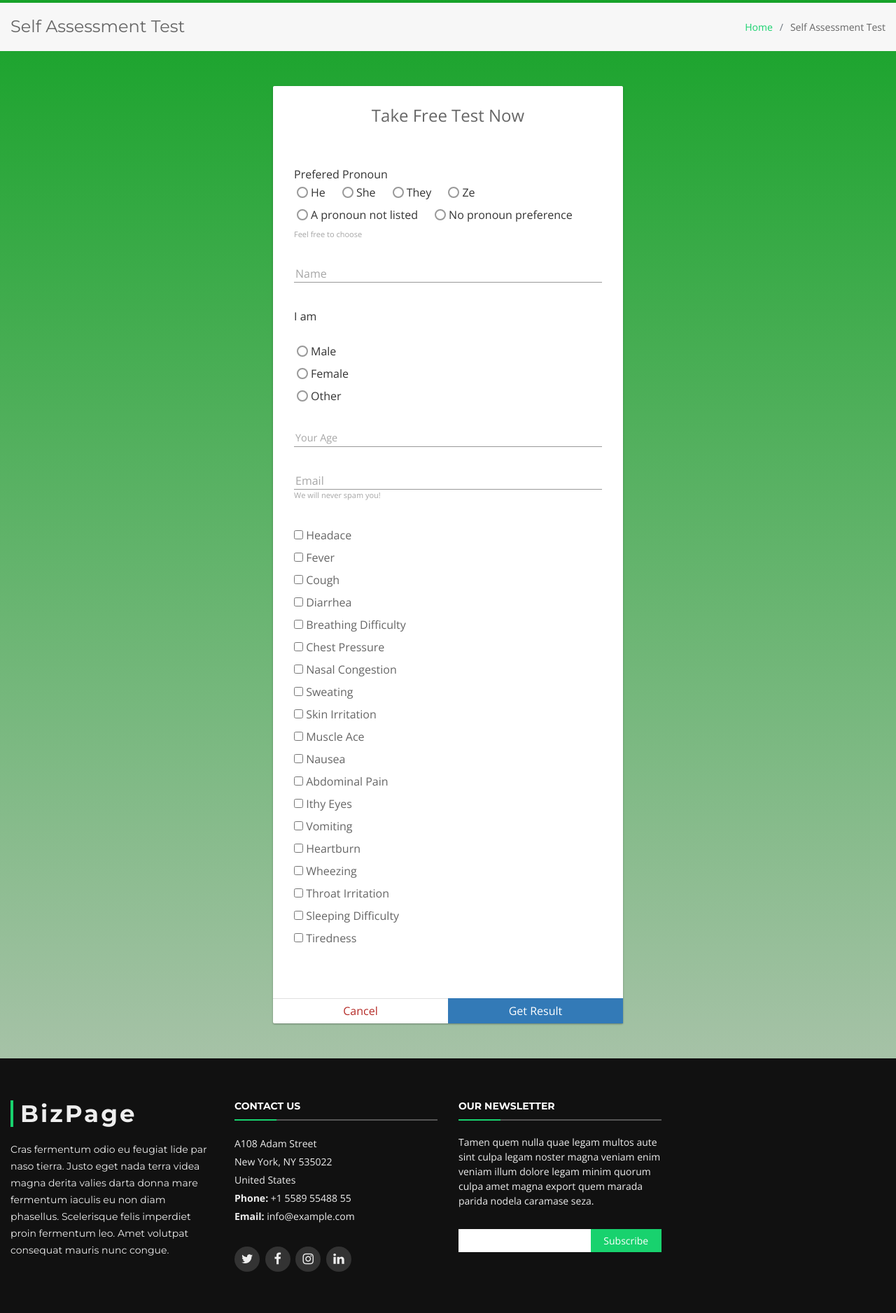
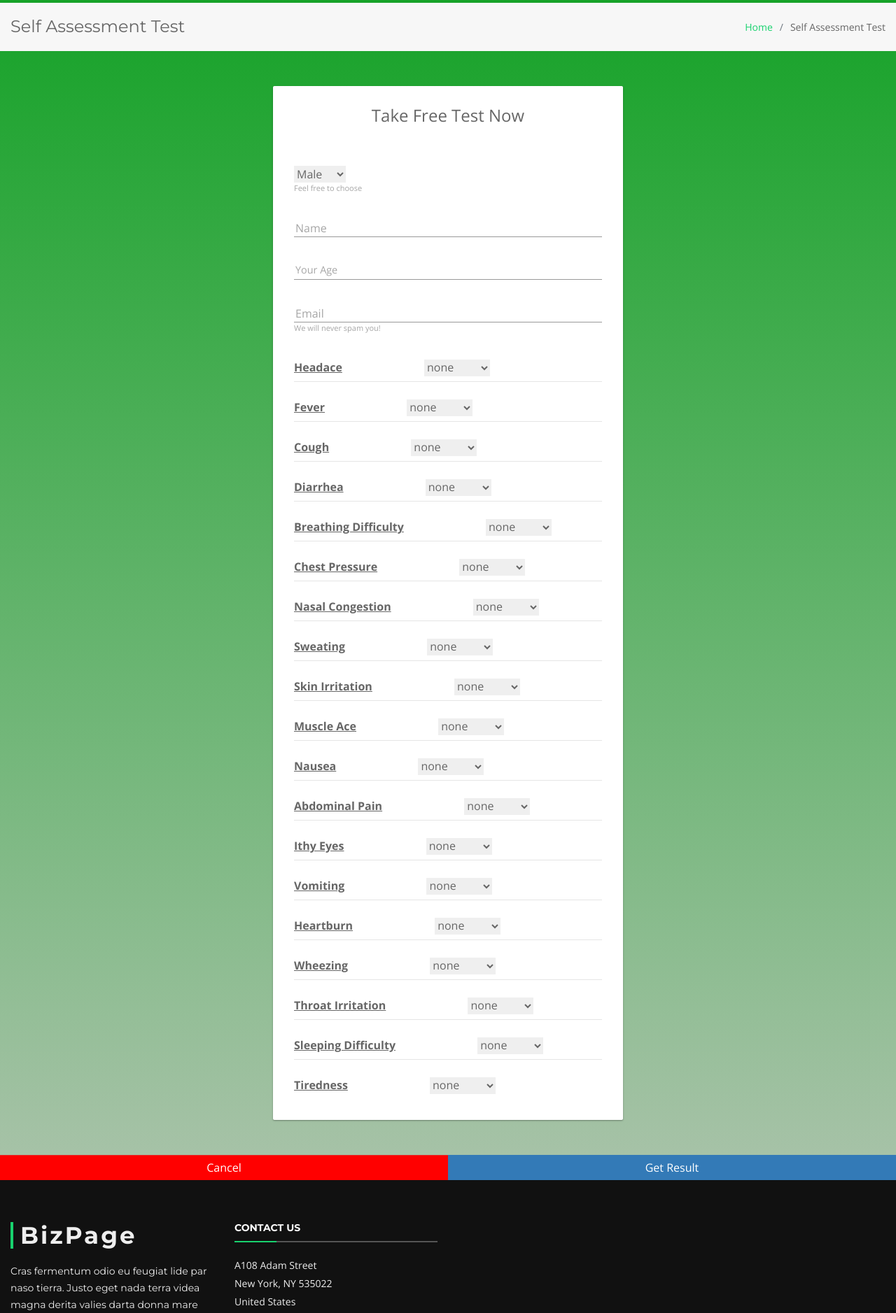
Before and after one commit to raghavguptaeng/The-Virtue-Doctor, a Flask app: page /selfAssess.html in a window 1280 px wide. Shown: the part 86-1963 px from the top of the page at 70% size. Run offline with Flask 2, Linux system fonts and the light colour scheme; some libraries are stand-ins or nearby versions.

Commit message:
Data retreived from self-assess form

```diff
--- a/Main.py
+++ b/Main.py
@@ -1,5 +1,6 @@
 from flask import Flask,render_template,request
 from flask_sqlalchemy import SQLAlchemy
+import pandas as pd
 import json
 #-----------------------------------------------------------------
 app = Flask(__name__)
@@ -68,7 +69,37 @@ def Develouper_contact():
 
     return render_template('Contact.html')
 #-----------------------------------------------------------------
-@app.route('/selfAssess.html')
+@app.route('/selfAssess.html' , methods=['GET','POST'])
 def Assess():
+    if(request.method == 'POST'):
+        problems=[]
+        gender = request.form.get('Gender')
+        name = request.form.get('pname')
+        age = request.form.get('age')
+        email = request.form.get('e')
+        problems.append(request.form.get('headace'))
+        problems.append(request.form.get('Fever'))
+        problems.append(request.form.get('Cough'))
+        problems.append(request.form.get('Diarrhea'))
+        problems.append(request.form.get('Breathing Difficulty'))
+        problems.append(request.form.get('Chest Pressure'))
+        problems.append(request.form.get('Nasal'))
+        problems.append(request.form.get('Sweating'))
+        problems.append(request.form.get('Skin'))
+        problems.append(request.form.get('Muscle'))
+        problems.append(request.form.get('Nausea'))
+        problems.append(request.form.get('Abdominal'))
+        problems.append(request.form.get('Itchy Eyes'))
+        problems.append(request.form.get('Vomiting'))
+        problems.append(request.form.get('Heartburn'))
+        problems.append(request.form.get('Wheezing'))
+        problems.append(request.form.get('Throat'))
+        problems.append(request.form.get('Sleeping'))
+        problems.append(request.form.get('Tiredness'))
+        check_for_disease(name,email,problems)
+
     return render_template('selfAssess.html')
+def check_for_disease(name,email,dis):
+    pd.read_csv("/static/Dataset/Dataset.csv")
+    pd.head()
 app.run(debug = True)
--- /dev/null
+++ b/Prediction.py
@@ -0,0 +1,6 @@
+import pandas as pd
+def check_for_disease():
+    pd.read_csv("/static/Dataset/Dataset.csv")
+    print(pd.head())
+print('ok')
+check_for_disease()
--- a/templates/selfAssess.html
+++ b/templates/selfAssess.html
@@ -558,6 +558,11 @@ body {
   margin: 40px auto;
   background-image: linear-gradient(to top, #cfcbcb 0%, #0fa122 100%);
 }
+.Raghav{
+  text-decoration: underline;
+  font-weight: bold;
+  margin-right: 113px;
+}
   </style>
 </head>
 <body>
@@ -584,140 +589,186 @@ body {
     </div>
   </section>
   <div class="selfAssess">
-    <form class="form-card">
+    <form class="form-card" action="selfAssess.html" method="POST">
       <fieldset class="form-fieldset">
           <legend class="form-legend">Take Free Test Now</legend>
           <div class="form-radio form-radio-inline">
-              <div class="form-radio-legend">Prefered Pronoun</div>
-              <label class="form-radio-label">
-                  <input name=pronoun class="form-radio-field" type="radio" required value="He" />
-                  <i class="form-radio-button"></i>
-                  <span>He</span>
-              </label>
-              <label class="form-radio-label">
-                  <input name=pronoun class="form-radio-field" type="radio" required value="She" />
-                  <i class="form-radio-button"></i>
-                  <span>She</span>
-              </label>
-              <label class="form-radio-label">
-                  <input name=pronoun class="form-radio-field" type="radio" required value="They" />
-                  <i class="form-radio-button"></i>
-                  <span>They</span>
-              </label>
-              <label class="form-radio-label">
-                  <input name=pronoun class="form-radio-field" type="radio" required value="Ze" />
-                  <i class="form-radio-button"></i>
-                  <span>Ze</span>
-              </label>
-              <label class="form-radio-label">
-                  <input name=pronoun class="form-radio-field" type="radio" required value="A pronoun not listed" />
-                  <i class="form-radio-button"></i>
-                  <span>A pronoun not listed</span>
-              </label>
-              <label class="form-radio-label">
-                  <input name=pronoun class="form-radio-field" type="radio" required value="No pronoun preference" />
-                  <i class="form-radio-button"></i>
-                  <span>No pronoun preference</span>
-              </label>
+              <select name="Gender" id="Gen">
+                <option value="0">Male</option>
+                <option value="1">Female</option>
+                <option value="2">Other</option>
+              </select>
               <small class="form-element-hint">Feel free to choose</small>
           </div>
           <div class="form-element form-input">
-              <input id="field-omv6eo-metm0n-5j55wv-w3wbws-6nm2b9" class="form-element-field" placeholder="Please fill in your full name" type="input" required/>
+              <input id="field-omv6eo-metm0n-5j55wv-w3wbws-6nm2b9" class="form-element-field" name='pname' placeholder="Please fill in your full name" type="input" required/>
               <div class="form-element-bar"></div>
               <label class="form-element-label" for="field-omv6eo-metm0n-5j55wv-w3wbws-6nm2b9">Name</label>
           </div>
-          <div class="form-radio form-radio-block">
-            <div class="form-radio-legend">I am</div>
-            <br>
-            <label class="form-radio-label">
-                <input name=eat class="form-radio-field" type="radio" value="vagatarian food" />
-                <i class="form-radio-button"></i>
-                <span>Male</span>
-            </label>
-            <label class="form-radio-label">
-                <input name=eat class="form-radio-field" type="radio" value="vegan food" />
-                <i class="form-radio-button"></i>
-                <span>Female</span>
-            </label>
-            <label class="form-radio-label">
-                <input name=eat class="form-radio-field" type="radio" value="food with fish" />
-                <i class="form-radio-button"></i>
-                <span>Other</span>
-            </label>
-        </div>
           <div class="form-element form-input ">
-              <input id="field-x98ezh-s6s2g8-vfrkgb-ngrhef-atfkop" class="form-element-field -hasvalue" placeholder="Your Age" type="number" required  />
+              <input id="field-x98ezh-s6s2g8-vfrkgb-ngrhef-atfkop" class="form-element-field -hasvalue" name="age" placeholder="Your Age" type="number" required  />
               <div class="form-element-bar"></div>
           </div>
           <div class="form-element form-input">
-              <input id="field-uyzeji-352rnc-4rv3g1-bvlh88-9dewuz" class="form-element-field" placeholder=" " type="email" required/>
+              <input id="field-uyzeji-352rnc-4rv3g1-bvlh88-9dewuz" class="form-element-field" name="e" placeholder=" " type="email" required/>
               <div class="form-element-bar"></div>
               <label class="form-element-label" for="field-uyzeji-352rnc-4rv3g1-bvlh88-9dewuz">Email</label>
               <small class="form-element-hint">We will never spam you!</small>
           </div>
-          <div class="disease_selection">
-
-            <input type="checkbox" name="" id="Headace">
-            <label for="Headace">Headace</label>
+          <label for="headace"  class = "Raghav"> Headace </label>
+          <select name="headace" id="headace" >
+            <option value="0">none</option>
+            <option value="1">moderate</option>
+            <option value="2">severe</option>
+          </select>
+          <hr>
+          <br>
+          <label for="Fever" class = "Raghav">Fever</label>
+          <select name="Fever" id="Fever" >
+            <option value="0">none</option>
+            <option value="1">moderate</option>
+            <option value="2">severe</option>
+          </select>
+          <hr>
+          <br>
+            <label for="Cough" class = "Raghav">Cough</label>
+            <select name="Cough" id="Cough" >
+              <option value="0">none</option>
+              <option value="1">moderate</option>
+              <option value="2">severe</option>
+            </select>
+            <hr>
             <br>
-            <input type="checkbox" name="" id="Fever">
-            <label for="Fever">Fever</label>
+            <label for="Diarrhea" class = "Raghav">Diarrhea</label>
+            <select name="Diarrhea" id="Diarrhea" >
+              <option value="0">none</option>
+              <option value="1">moderate</option>
+              <option value="2">severe</option>
+            </select>
+            <hr>
             <br>
-            <input type="checkbox" name="" id="Cough">
-            <label for="Cough">Cough</label>
+            <label for="Breathing Difficulty" class = "Raghav">Breathing Difficulty</label>
+            <select name="Breathing Difficulty" id="Breathing Difficulty" >
+              <option value="0">none</option>
+              <option value="1">moderate</option>
+              <option value="2">severe</option>
+            </select>
+            <hr>
             <br>
-            <input type="checkbox" name="" id="Diarrhea">
-            <label for="Diarrhea">Diarrhea</label>
+            <label for="Chest Pressure" class = "Raghav">Chest Pressure</label>
+            <select name="Chest Pressure" id="Chest Pressure" >
+              <option value="0">none</option>
+              <option value="1">moderate</option>
+              <option value="2">severe</option>
+            </select>
+            <hr>
             <br>
-            <input type="checkbox" name="" id="Breathing Difficulty">
-            <label for="Breathing Difficulty">Breathing Difficulty</label>
+            <label for="Nasal Congestion" class = "Raghav">Nasal Congestion</label>
+            <select name="Nasal" id="Nasal Congestion" >
+              <option value="0">none</option>
+              <option value="1">moderate</option>
+              <option value="2">severe</option>
+            </select>
+            <hr>
             <br>
-            <input type="checkbox" name="" id="Chest Pressure">
-            <label for="Chest Pressure">Chest Pressure</label>
+            <label for="Sweating" class = "Raghav">Sweating</label>
+            <select name="Sweating" id="Sweating" >
+              <option value="0">none</option>
+              <option value="1">moderate</option>
+              <option value="2">severe</option>
+            </select>
+            <hr>
             <br>
-            <input type="checkbox" name="" id="Nasal Congestion">
-            <label for="Nasal Congestion">Nasal Congestion</label>
+            <label for="Skin Irritation" class = "Raghav">Skin Irritation</label>
+            <select name="Skin" id="Skin Irritation" >
+              <option value="0">none</option>
+              <option value="1">moderate</option>
+              <option value="2">severe</option>
+            </select>
+            <hr>
             <br>
-            <input type="checkbox" name="" id="Sweating">
-            <label for="Sweating">Sweating</label>
+            <label for="Muscle Ace" class = "Raghav">Muscle Ace</label>
+            <select name="Muscle" id="Muscle Ace" >
+              <option value="0">none</option>
+              <option value="1">moderate</option>
+              <option value="2">severe</option>
+            </select>
+            <hr>
             <br>
-            <input type="checkbox" name="" id="Skin Irritation">
-            <label for="Skin Irritation">Skin Irritation</label>
+            <label for="Nausea" class = "Raghav">Nausea</label>
+            <select name="Nausea" id="Nausea" >
+              <option value="0">none</option>
+              <option value="1">moderate</option>
+              <option value="2">severe</option>
+            </select>
+            <hr>
             <br>
-            <input type="checkbox" name="" id="Muscle Ace">
-            <label for="Muscle Ace">Muscle Ace</label>
+            <label for="Abdominal Pain" class = "Raghav">Abdominal Pain</label>
+            <select name="Abdominal" id="Abdominal Pain" >
+              <option value="0">none</option>
+              <option value="1">moderate</option>
+              <option value="2">severe</option>
+            </select>
+            <hr>
             <br>
-            <input type="checkbox" name="" id="Nausea">
-            <label for="Nausea">Nausea</label>
+            <label for="Ithy Eyes" class = "Raghav">Ithy Eyes</label>
+            <select name="Itchy Eyes" id="Itchy Eyes" >
+              <option value="0">none</option>
+              <option value="1">moderate</option>
+              <option value="2">severe</option>
+            </select>
+            <hr>
             <br>
-            <input type="checkbox" name="" id="Abdominal Pain">
-            <label for="Abdominal Pain">Abdominal Pain</label>
+            <label for="Vomiting" class = "Raghav">Vomiting</label>
+            <select name="Vomiting" id="Vomitting" >
+              <option value="0">none</option>
+              <option value="1">moderate</option>
+              <option value="2">severe</option>
+            </select>
+            <hr>
             <br>
-            <input type="checkbox" name="" id="Ithy Eyes">
-            <label for="Ithy Eyes">Ithy Eyes</label>
+            <label for="Heartburn" class = "Raghav">Heartburn</label>
+            <select name="Heartburn" id="Heartburn" >
+              <option value="0">none</option>
+              <option value="1">moderate</option>
+              <option value="2">severe</option>
+            </select>
+            <hr>
             <br>
-            <input type="checkbox" name="" id="Vomiting">
-            <label for="Vomiting">Vomiting</label>
+            <label for="Wheezing" class = "Raghav">Wheezing</label>
+            <select name="Wheezing" id="Wheezing" >
+              <option value="0">none</option>
+              <option value="1">moderate</option>
+              <option value="2">severe</option>
+            </select>
+            <hr>
             <br>
-            <input type="checkbox" name="" id="Heartburn">
-            <label for="Heartburn">Heartburn</label>
+            <label for="Throat Irritation" class = "Raghav">Throat Irritation</label>
+            <select name="Throat" id="Throat Irritation" >
+              <option value="0">none</option>
+              <option value="1">moderate</option>
+              <option value="2">severe</option>
+            </select>
+            <hr>
             <br>
-            <input type="checkbox" name="" id="Wheezing">
-            <label for="Wheezing">Wheezing</label>
+            <label for="Sleeping Difficulty" class = "Raghav">Sleeping Difficulty</label>
+            <select name="Sleeping" id="Sleeping Difficulty" >
+              <option value="0">none</option>
+              <option value="1">moderate</option>
+              <option value="2">severe</option>
+            </select>
+            <hr>
             <br>
-            <input type="checkbox" name="" id="Throat Irritation">
-            <label for="Throat Irritation">Throat Irritation</label>
-            <br>
-            <input type="checkbox" name="" id="Sleeping Difficulty">
-            <label for="Sleeping Difficulty">Sleeping Difficulty</label>
-            <br>
-            <input type="checkbox" name="" id="Tiredness">
-            <label for="Tiredness">Tiredness</label>
+            <label for="Tiredness" class = "Raghav">Tiredness</label>
+            <select name="Tiredness" id="Tiredness"  >
+              <option value="0">none</option>
+              <option value="1">moderate</option>
+              <option value="2">severe</option>
+            </select>
           </div>
-      </fieldset>
       <div class="form-actions">
           <button class="form-btn" type="submit">Get Result</button>
-          <button class="form-btn-cancel -nooutline" type="reset">Cancel</button>
+          <button class="form-btn-cancel -nooutline" type="reset" style="background-color: red; color: white;">Cancel</button>
       </div>
   </form>
   </div>
@@ -748,15 +799,6 @@ body {
                 </div>
 
               </div>
-
-              <div class="col-lg-3 col-md-6 footer-newsletter">
-                <h4>Our Newsletter</h4>
-                <p>Tamen quem nulla quae legam multos aute sint culpa legam noster magna veniam enim veniam illum dolore legam minim quorum culpa amet magna export quem marada parida nodela caramase seza.</p>
-                <form action="" method="post">
-                  <input type="email" name="email"  style="color:black;"><input type="submit" value="Subscribe">
-                </form>
-              </div>
-
             </div>
           </div>
         </div>
```
Also changed, not shown: 1 other file.
